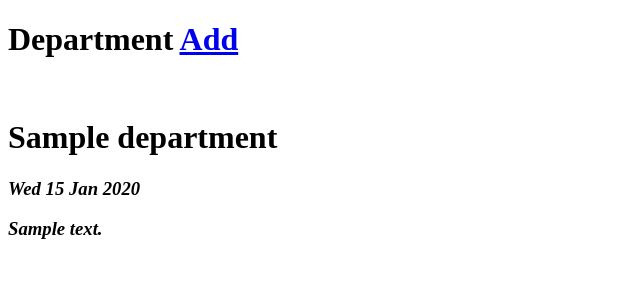
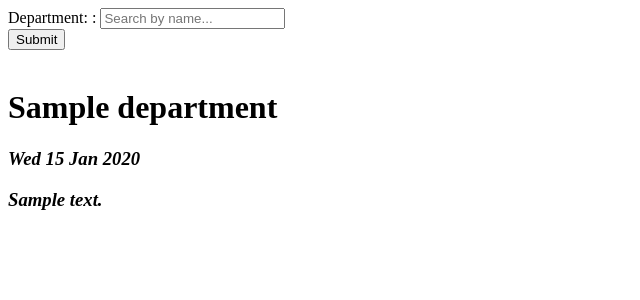
Before and after one commit to Zeus097/SoftUni-Python-Web, a Django app: page /departments/ in a window 1280 px wide. Shown: the top 300 px of the page, without its empty margins (0-640 px from the left). Run offline with Django 5.2, Linux system fonts and the light colour scheme; tables that the repository leaves empty hold one stand-in row (values such as "Sample post").

Commit message:
Added searching form

```diff
--- a/Templates_Basics/forumApp/posts/forms.py
+++ b/Templates_Basics/forumApp/posts/forms.py
@@ -9,6 +9,17 @@ class CreateDepartmentForm(forms.ModelForm):
         widgets = {
             'description': forms.TextInput(attrs={'type': 'text'}),
         }
+
+
+class SearchDepartmentForm(forms.Form):
+    query = forms.CharField(
+        max_length=30,
+        label='Department: ',
+        required=False,
+        widget=forms.TextInput(
+            attrs={'placeholder': 'Search by name...'}
+        )
+    )
 
 
 class PostBaseForm(forms.ModelForm):
--- a/Templates_Basics/forumApp/posts/urls.py
+++ b/Templates_Basics/forumApp/posts/urls.py
@@ -4,7 +4,7 @@ from posts import views
 urlpatterns = [
     path('', views.index, name='index'),
     path('departments/', views.list_of_departments_view, name='departments'),
-    path('add_department/', views.add_department_view, name='add_department'),
+    path('departments/add_department/', views.add_department_view, name='add_department'),
     path('dashboard/', views.dashboard, name='dashboard'),
     path('post/', include([
         path('add/', views.add_post, name='add-post'),
--- a/Templates_Basics/forumApp/posts/views.py
+++ b/Templates_Basics/forumApp/posts/views.py
@@ -1,14 +1,19 @@
 from django.db.models import Q
 from django.shortcuts import render, redirect
 from posts.models import Post, Department
-from posts.forms import PostCreateForm, PostEditForm, PostDeleteForm, SearchForm, CreateDepartmentForm
+from posts.forms import PostCreateForm, PostEditForm, PostDeleteForm, SearchForm, CreateDepartmentForm, SearchDepartmentForm
 
 
 def list_of_departments_view(request):
+    search_form = SearchDepartmentForm(request.GET)
     departments = Department.objects.all().order_by('-id')
+    if request.method == "GET" and search_form.is_valid():
+        query = search_form.cleaned_data.get('query')
+        departments = departments.filter(name__icontains=query)
 
     context = {
-        'departments': departments
+        'search_form': search_form,
+        'departments': departments,
     }
 
     return render(request, 'department/departments.html', context)
@@ -28,13 +33,6 @@ def add_department_view(request):
 
 
 def index(request):
-
-    pass
-
-    # context = {
-    #     'form': form,
-    # }
-
     return render(request, 'index.html')
 
 
--- a/Templates_Basics/forumApp/templates/department/departments.html
+++ b/Templates_Basics/forumApp/templates/department/departments.html
@@ -1,3 +1,5 @@
+{% load static %}
+
 <!DOCTYPE html>
 <html lang="en">
 <head>
@@ -5,24 +7,18 @@
     <title>Departments</title>
 </head>
 <body>
-
-    <div>
-            <h1>
-                Department  <strong><a href="{% url 'add_department' %}">Add</a></strong>
-            </h1>
-            <br/>
-
-    </div>
+    {% include 'department/search_department.html' %}
+   <br/>
 
     {% for department in departments %}
-        <div>
+        <div class="col-md-8 py-4">
             <h1>{{ department.name }}</h1>
             <h3><i>{{ department.date|date:"D d M Y" }}</i></h3>
             <h3><i>{{ department.description|truncatewords:10 }}</i></h3>
         </div>
         <br/>
     {% empty %}
-
+        No Departments.
     {% endfor %}
 
 </body>
--- /dev/null
+++ b/Templates_Basics/forumApp/templates/department/search_department.html
@@ -0,0 +1,5 @@
+<form class="search-bar" action="{% url 'departments' %}">
+       {% csrf_token %}
+       {{ search_form }}
+       <button>Submit</button>
+</form>
```
Also changed, not shown: Templates_Basics/forumApp/templates/department/add_department.html (+5 -14 lines).
